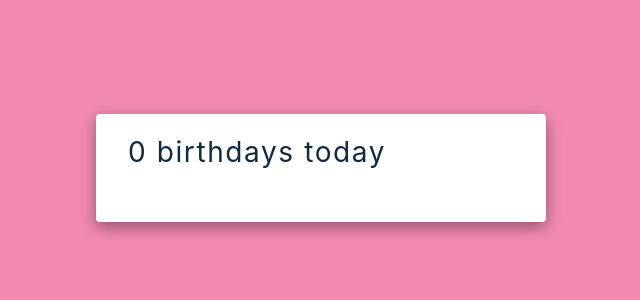
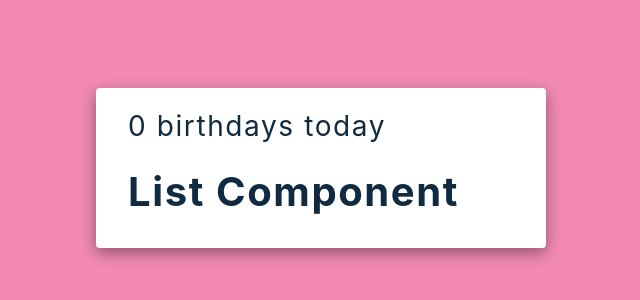
Before and after one commit to o0p/birthday-reminder-react, a React (Create React App) app: page / in a window 1280 px wide. Shown: the part 232-532 px from the top of the page, without its empty margins (319-959 px from the left). Built offline with nearby package versions, Linux system fonts and the light colour scheme.

Commit message:
Add List comp  to App.js

```diff
--- a/src/App.js
+++ b/src/App.js
@@ -6,6 +6,7 @@ function App() {
     <main>
       <section className="container">
         <h3>0 birthdays today</h3>
+        <List />
       </section>
     </main>
   );
```
